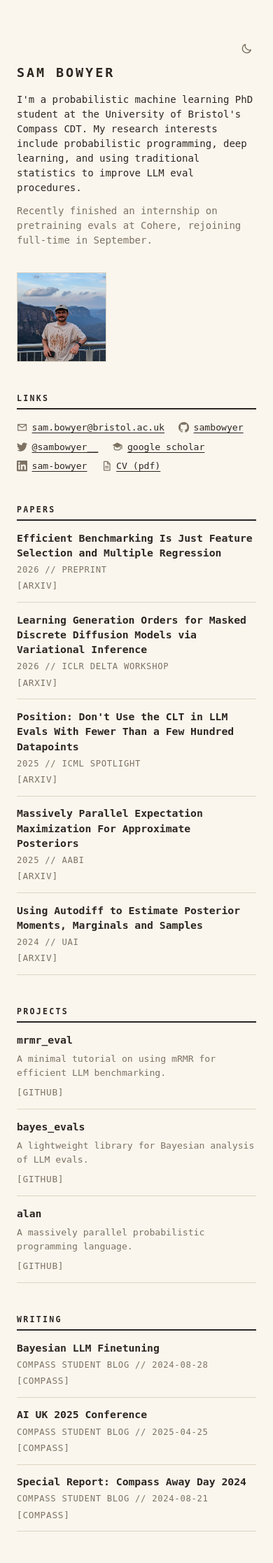
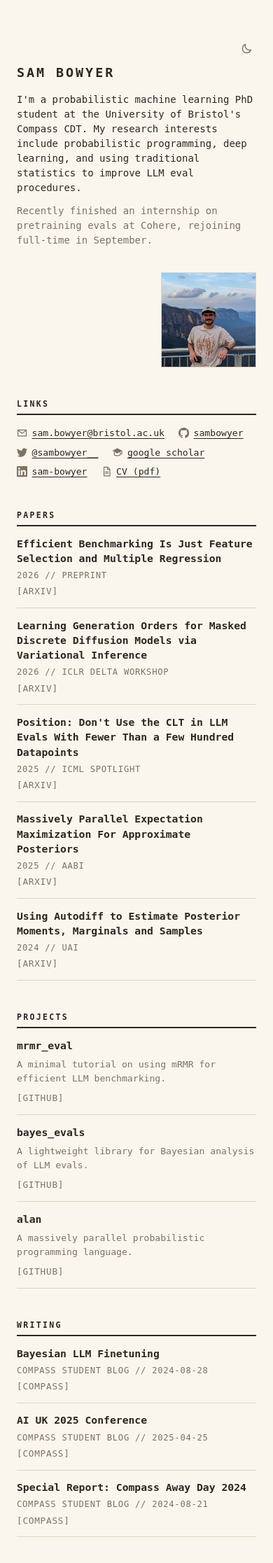
Before and after one commit to sambowyer/sambowyer.github.io, a Jekyll site: the page built from index.html, in a window 390 px wide. Shown: the top 2233 px of the page at 70% size. Built offline with Jekyll 4.4.1, drawn with Linux system fonts in a browser that asks for light colours.

Commit message:
Right-align the portrait on mobile
Stacked under a single-column masthead it sat against the left margin,
orphaned below the bio. Pin it to the right edge instead, where it lines
up with the section rules and the theme toggle.

Co-Authored-By: Claude Opus 5 <noreply@anthropic.com>

```diff
--- a/_sass/_layout.scss
+++ b/_sass/_layout.scss
@@ -127,7 +127,9 @@ img { max-width: 100%; height: auto; }
 @media (max-width: 560px) {
   .entry__line { flex-direction: column; }
   .masthead { grid-template-columns: 1fr; gap: 1.5rem 0; }
-  .masthead__photo { width: 8rem; }
+  // single column here, so pin the portrait to the right edge rather than
+  // leaving it stranded under the left margin
+  .masthead__photo { width: 8.5rem; justify-self: end; }
   // max-content columns overflow a narrow viewport ("google scholar" is wide),
   // so drop the fixed grid and let the links wrap.
   .links { display: flex; flex-wrap: wrap; gap: 0.5rem 1.25rem; }
```
